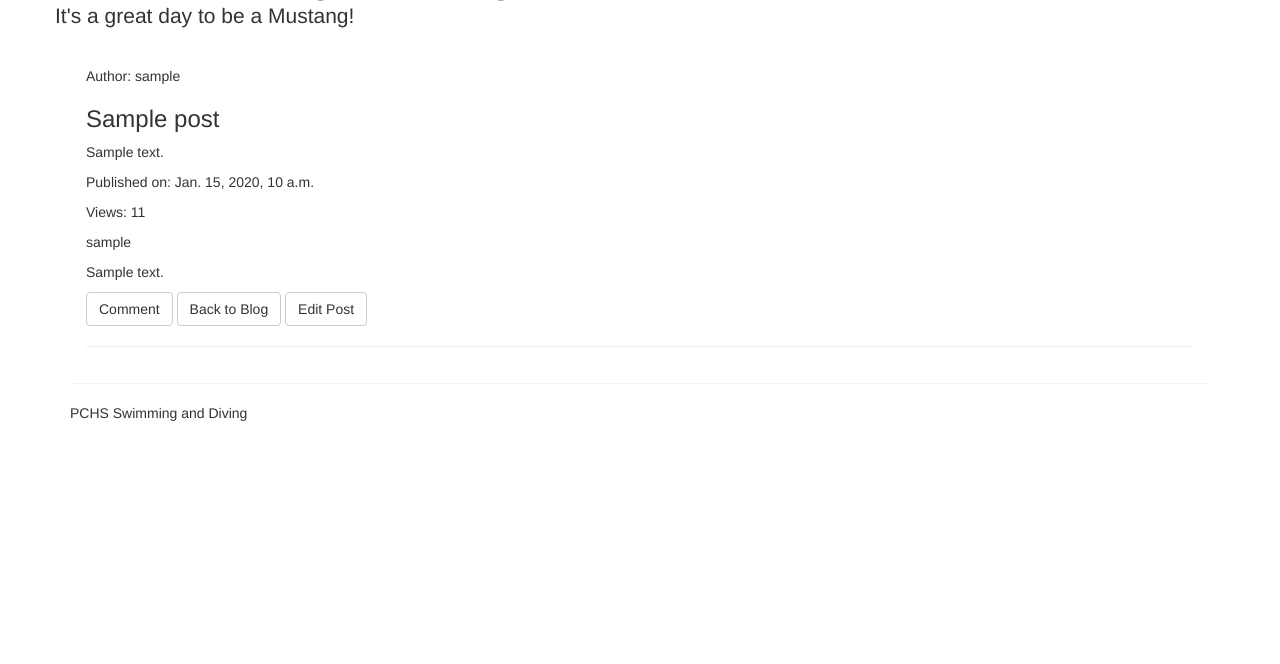
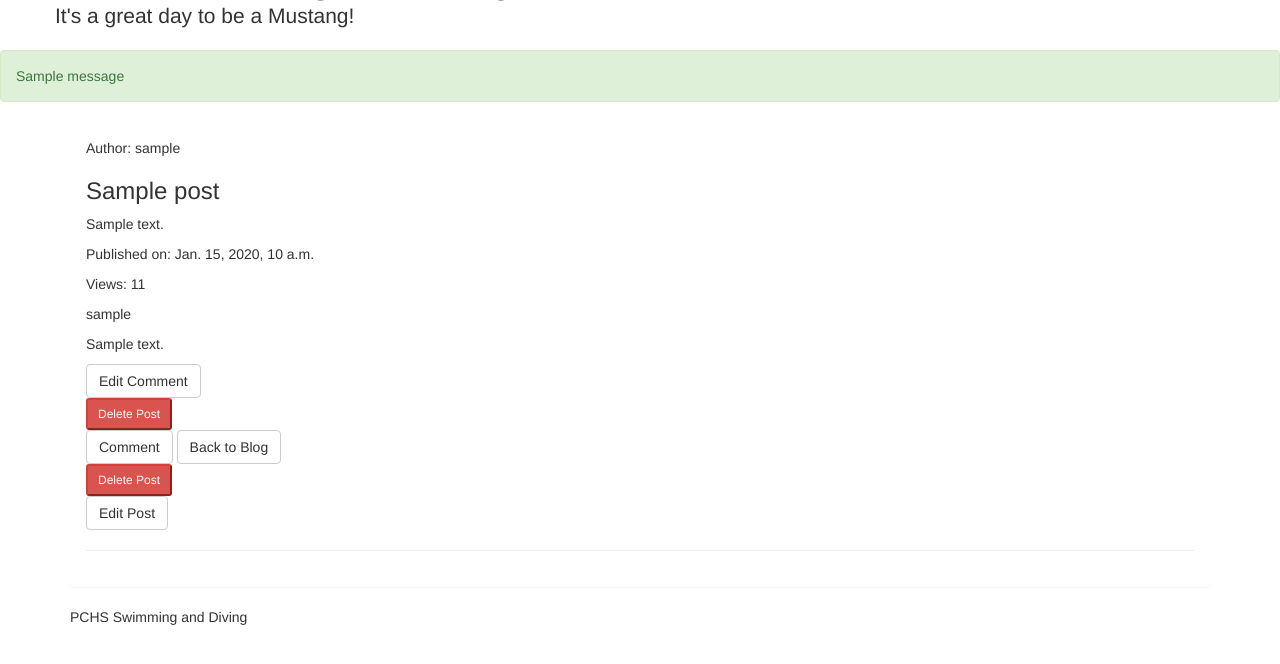
Before and after one commit to hschafer2017/PCSwimming, a Django app: page /posts/1/ in a window 1280 px wide. Shown: the part 59-723 px from the top of the page. Run offline with Django 3.2, Linux system fonts and the light colour scheme; a user stored in the database is signed in; tables that the repository leaves empty hold one stand-in row (values such as "Sample post"); one stand-in notice (Sample message) is shown; some libraries are stand-ins or nearby versions.

Commit message:
comments/posts deleting, file upload

```diff
--- a/events/admin.py
+++ b/events/admin.py
@@ -1,8 +1,9 @@
 from __future__ import unicode_literals
 
 from django.contrib import admin
-from .models import Event
+from .models import Event, Document
 
 # Register your models here.
 
 admin.site.register(Event)
+admin.site.register(Document)
--- a/events/templates/events/events.html
+++ b/events/templates/events/events.html
@@ -20,4 +20,9 @@
 </table>
 <br>
 {% endfor %}
+{% for document in documents %}
+<p>Document: {{document.name}}</p>
+<a href="{{MEDIA_URL}}{{document.file}}">View File</a>
+{% endfor %}
+
 {% endblock content %}
--- a/events/views.py
+++ b/events/views.py
@@ -1,9 +1,9 @@
 from django.shortcuts import render
-from .models import Event
+from .models import Event, Document
 
 # Create your views here.
 
 def get_events(request):
     events = Event.objects.all()
-
-    return render(request, 'events/events.html', {'events': events})
+    documents = Document.objects.all()
+    return render(request, 'events/events.html', {'events': events, 'documents': documents})
--- a/home/templates/home/base.html
+++ b/home/templates/home/base.html
@@ -53,6 +53,16 @@
                 </div>
             </div>
         </div>
+{% if messages %}
+        <div class="alert alert-success">
+            <div class="messages">
+                {% for message in messages %}
+                    {{ message }}
+                {% endfor %}
+            </div>
+        </div>
+{% endif %}
+
 
         <div class="container">
             <div class="row">
--- a/posts/templates/posts/postdetail.html
+++ b/posts/templates/posts/postdetail.html
@@ -13,6 +13,15 @@
                     {% for comment in blogs.comments.all %}
                         <p>{{ comment.owner }}</p>
                         <p>{{ comment.content }}</p>
+                        {% if user.is_authenticated and user == comment.owner or user.is_superuser %}
+                        <a href="{% url 'edit_comment' comment.id %}" class="btn btn-default">Edit Comment</a>
+                        {% endif %}
+                        <form action = "{% url 'delete_comment' %}" method = "POST">
+                        {% csrf_token %}
+                        <input type="hidden" name="comment_id" value="{{ comment.id }}"/>
+                        <input type="hidden" name="blogs_id" value="{{ blogs.id }}"/>
+                        <button class="btn-sm btn-danger">Delete Post</button>
+                    </form>
 
                         {% empty %}
                         <p>No comments here yet</p>
@@ -20,8 +29,17 @@
                     <a href="{% url 'new_comment'  blogs.id %}" class="btn btn-default">Comment</a>
                     <a href="{% url 'get_posts' %}" class="btn btn-default">Back to Blog</a>
 
+                    <form action = "{% url 'delete_post' %}" method = "POST">
+                        {% csrf_token %}
+                        <input type="hidden" name="blogs_id" value="{{ blogs.id }}"/>
+                        <button class="btn-sm btn-danger">Delete Post</button>
+                    </form>
+
                     {% if user.is_authenticated and user == blogs.owner or user.is_superuser %}
                     <a href="{% url 'edit_post' blogs.id %}" class="btn btn-default">Edit Post</a>
+
+
+
                     {% endif %}
 
                     <hr>
--- a/posts/urls.py
+++ b/posts/urls.py
@@ -1,9 +1,12 @@
 from django.urls import path
-from posts.views import get_posts, new_post, post_detail, edit_post, new_comment
+from posts.views import get_posts, new_post, post_detail, edit_post, new_comment, edit_comment, delete_post, delete_comment
 
 urlpatterns = [
     path('new/', new_post, name='new_post'),
     path('<pk>/comment', new_comment, name='new_comment'),
+    path('<pk>/comment/edit', edit_comment, name='edit_comment'),
+    path('delete/', delete_post, name='delete_post'),
+    path('delete/comment/', delete_comment, name='delete_comment'),
     path('<pk>/edit', edit_post, name='edit_post'),
     path('<pk>/', post_detail, name='post_detail'),
     path('', get_posts, name='get_posts'),
--- a/posts/views.py
+++ b/posts/views.py
@@ -1,8 +1,12 @@
 from django.shortcuts import render, get_object_or_404, redirect
 from .models import Post, Comment
 from .forms import PostForm, CommentForm
-from django.http import HttpResponseForbidden
+from django.http import HttpResponseForbidden, HttpResponse
 from django.contrib.auth.decorators import login_required
+from django.contrib import messages
+# from django.contrib.comments.view.moderate import perform_delete
+
+
 
 # Create your views here - POSTS.
 def get_posts(request):
@@ -12,7 +16,7 @@ def get_posts(request):
     else:
         comments = Comment.objects.all()
         blogs = Post.objects.all()
-    return render(request, 'posts/posts.html', {'blogs': blogs, 'comments':comments})
+    return render(request, 'posts/posts.html', {'blogs': blogs, 'comments': comments})
 
 @login_required(login_url='/accounts/login/')
 def new_post(request):
@@ -45,6 +49,7 @@ def new_comment(request, pk):
     return render(request, 'posts/commentform.html', {'form': form})
 
 
+
 @login_required(login_url='/accounts/login/')
 def edit_post(request, pk):
     post = get_object_or_404(Post, pk=pk)
@@ -61,6 +66,57 @@ def edit_post(request, pk):
 
     return render(request, 'posts/postform.html', {'form': form})
 
+@login_required(login_url='/accounts/login/')
+def edit_comment(request, pk):
+    comment = get_object_or_404(Comment, pk=pk)
+    if request.user.is_authenticated and request.user == comment.owner or request.user.is_superuser:
+        if request.method == "POST":
+            form = CommentForm(request.POST, request.FILES, instance=comment)
+            if form.is_valid():
+                comment = form.save()
+                return redirect('post_detail', comment.post.pk)
+        else:
+            form = CommentForm(instance=comment)
+    else:
+        return HttpResponseForbidden()
+
+    return render(request, 'posts/commentform.html', {'form': form})
+
+
+
+@login_required(login_url='/accounts/login/')
+def delete_post(request):
+
+    id = request.POST['blogs_id']
+    if request.method == 'POST':
+        blogs = get_object_or_404(Post, pk=id)
+        try:
+            blogs.delete()
+            messages.success(request, 'You have successfully deleted the post')
+
+        except:
+            messages.warning(request, 'The post could not be deleted.')
+
+    return redirect('get_posts')
+
+
+
+@login_required(login_url='/accounts/login/')
+def delete_comment(request):
+    id = request.POST['comment_id']
+    pk = request.POST['blogs_id']
+    if request.method == 'POST':
+        comment = get_object_or_404(Comment, id=id, pk=pk)
+        try:
+            comment.delete()
+            messages.success(request, 'You have successfully deleted the comment')
+
+        except:
+            messages.warning(request, 'The comment could not be deleted.')
+
+    return redirect('get_posts')
+
+
 
 def post_detail(request, pk):
     blogs = get_object_or_404(Post, pk=pk)
```
Also changed, not shown: events/models.py (+9 -0 lines), events/migrations/0004_document.py (added), 2 other files.
